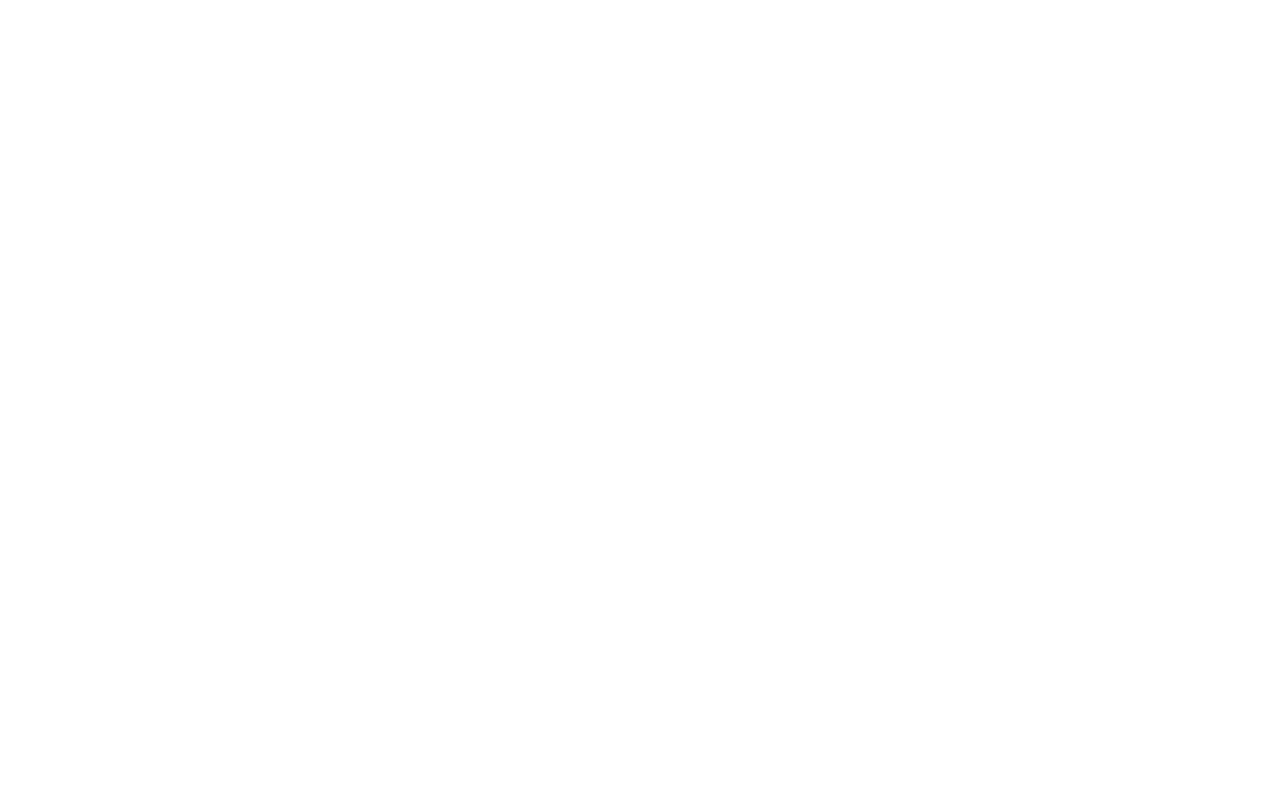
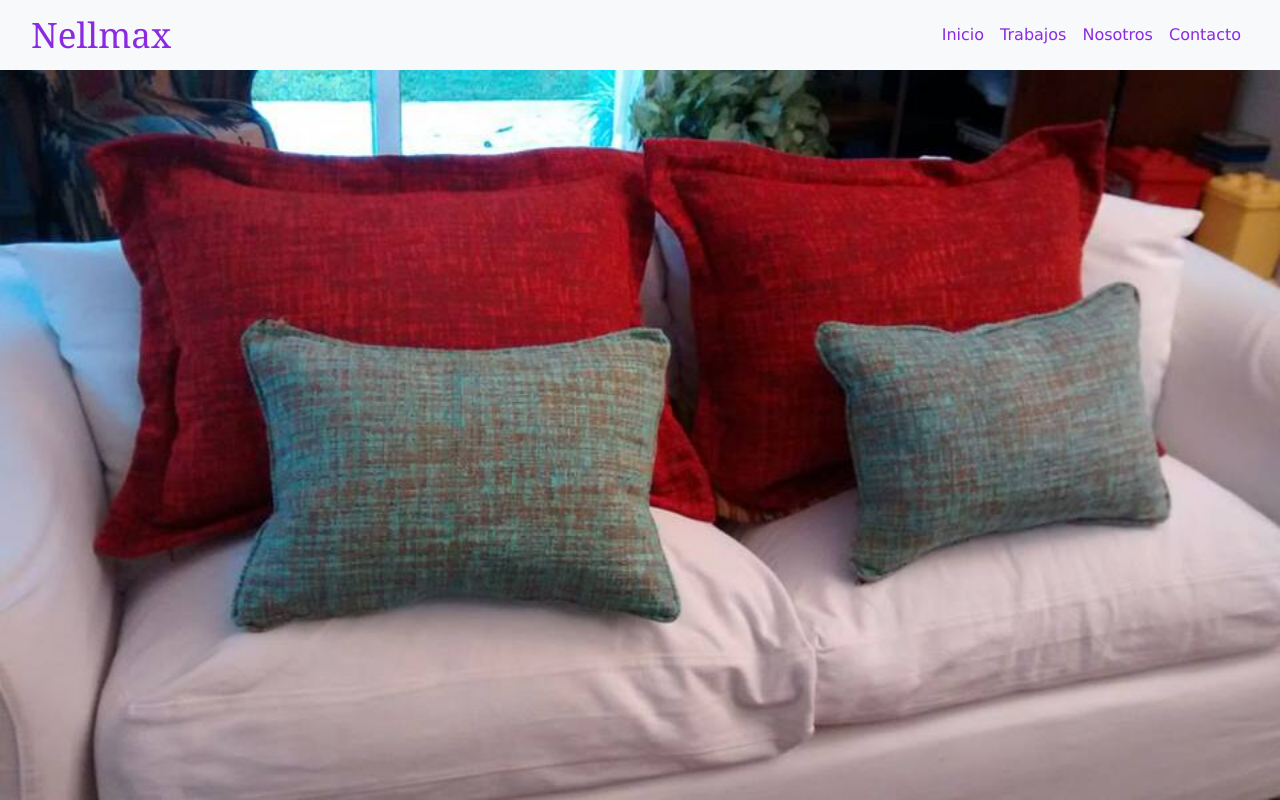
Before and after one commit to Japods/Nellmax, an Angular app: page / in a window 1280 px wide. Built offline with nearby package versions, Linux system fonts and the light colour scheme.

Commit message:
modificaciones al navbar

```diff
--- a/src/app/app.component.css
+++ b/src/app/app.component.css
@@ -1,7 +1,9 @@
-<<<<<<< HEAD
+
 .carrousel{
     height: calc(100vh - 70px);
-=======
+}
+
+
  .navbar {
      height: 70px;
 
@@ -15,22 +17,16 @@
     font-family: Georgia, 'Times New Roman', Times, serif;
     font-size: 35px;
     size: 15px;
-    color: blueviolet
-}
-
-.hover:hover {
-    color:#494c46;
-    border: 1px solid blueviolet;
-    border-radius: 10px 10px 10px 10px;
-    background-color: #df81cd;
-    transition: 0.4s;
-    transform: scale(1.01);
-    -webkit-transform: scale(1.01);
-    -ms-transform: scale(1.01);
+    color: blueviolet;
+    -webkit-font-smoothing: antialiased;
+    -moz-osx-font-smoothing: grayscale;
 }
 
  #nbv-1{
     font-family: Verdana, Geneva, Tahoma, sans-serif;
-    font-size: 15px;
->>>>>>> 74ed7dee9e009fac9e25f8d8a322378e5e03282e
+    font-size: 16px;
+    -webkit-font-smoothing: antialiased;
+    -moz-osx-font-smoothing: grayscale;
+    color: blueviolet;
+
 }
--- a/src/app/app.component.html
+++ b/src/app/app.component.html
@@ -25,7 +25,8 @@
       </ul>
     </div>
   </div>
-</div>
+</nav>
+
 <div class="carrousel">
   <i class="fa fa-angle-left" (click)="changeManualCarrousel(0)"
     style="color: #FFF;position: absolute;left: 0;top: 90px;font-size: 30px;cursor: pointer" aria-hidden="true"></i>
@@ -38,6 +39,7 @@
     style="color: #FFF;position: absolute;right: -280px;top: 90px;font-size: 30px;cursor: pointer"
     aria-hidden="true"></i>
 </div>
+
 <router-outlet></router-outlet>
-</nav>
+
 <router-outlet></router-outlet>
```
